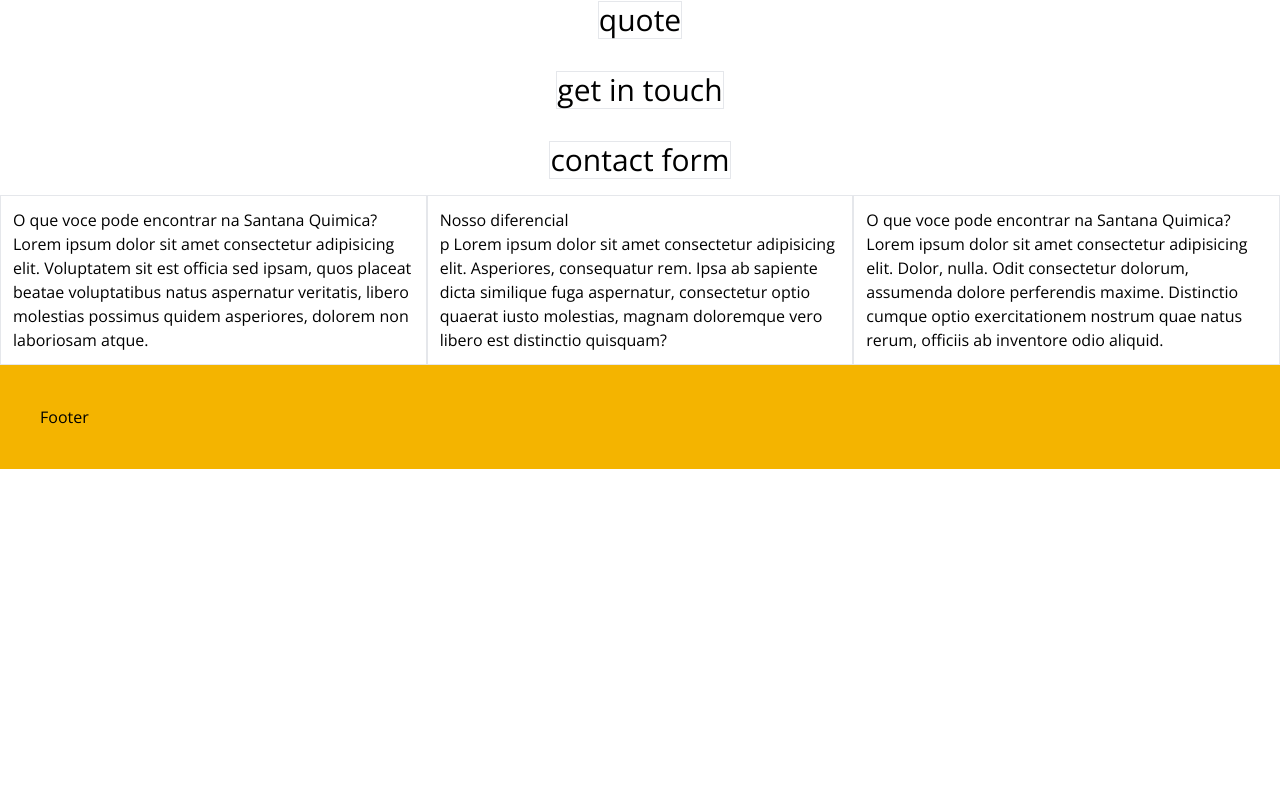
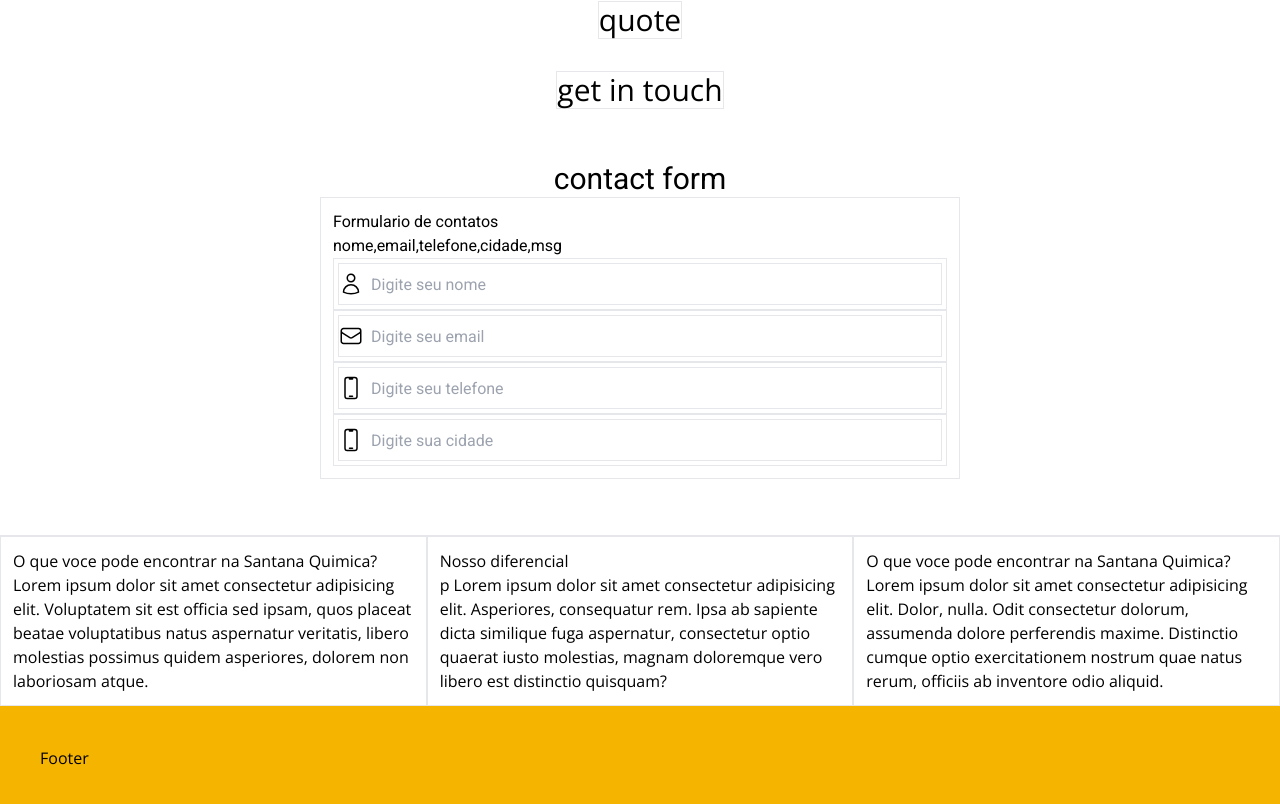
Before and after one commit to jcsj89/front-santana, a Next.js app: page / in a window 1280 px wide. Shown: the part 2137-2941 px from the top of the page. Before the commit the page ends 2606 px from the top, so only its background shows below. Built offline with nearby package versions, Linux system fonts and the light colour scheme; a web font is replaced by a local one.

Commit message:
15.04.24

```diff
--- a/src/app/(public)/page.tsx
+++ b/src/app/(public)/page.tsx
@@ -1,5 +1,6 @@
 import Button from "@/components/UI/Button";
 import LinkPage from "@/components/UI/LinkPage";
+import ContactForm from "@/components/form/ContactForm";
 import ImageCard from "@/components/site/home/ImageCard";
 import { raleway, roboto, truculenta, zilla_Slab } from "@/utils/fonts";
 import Image from "next/image";
@@ -145,8 +146,13 @@ export default function Home() {
       <div className="flex border my-4 justify-center items-center">
         <h1 className="text-3xl">get in touch</h1>
       </div>
-      <div className="flex border my-4 justify-center items-center">
+
+      {/* section contact */}
+      <div
+        className={`flex flex-col justify-center items-center border-b w-full py-9 pb-14 ${roboto.className}`}
+      >
         <h1 className="text-3xl">contact form</h1>
+        <ContactForm />
       </div>
 
       <div className="flex ">
--- /dev/null
+++ b/src/components/form/ContactForm.tsx
@@ -0,0 +1,74 @@
+"use client";
+import { IconMail, IconMobile, IconUser } from "@/icons";
+import InputComponent from "./InputComponent";
+
+const ContactForm = () => {
+  function onChange() {}
+
+  const styleInputs = {
+    className: "border p-1 w-full",
+    containerStyle: "flex border justify-center items-center w-full",
+    iconStyle: "mr-1",
+    inputStyle: "ml-1 h-10 w-full",
+  };
+
+  return (
+    <div className="flex flex-col p-3 border w-1/2">
+      <h1>Formulario de contatos</h1>
+      <h2>nome,email,telefone,cidade,msg</h2>
+
+      <div>
+        <InputComponent
+          name="nome"
+          placeholder="Digite seu nome"
+          value=""
+          onChange={onChange}
+          type="text"
+          className={styleInputs.className}
+          containerStyle={styleInputs.containerStyle}
+          iconStyle={styleInputs.iconStyle}
+          inputStyle={styleInputs.inputStyle}
+          icon={IconUser("w-6 h-6")}
+        />
+        <InputComponent
+          name="email"
+          placeholder="Digite seu email"
+          value=""
+          onChange={onChange}
+          type="text"
+          className={styleInputs.className}
+          containerStyle={styleInputs.containerStyle}
+          iconStyle={styleInputs.iconStyle}
+          inputStyle={styleInputs.inputStyle}
+          icon={IconMail("w-6 h-6")}
+        />
+        <InputComponent
+          name="telefone"
+          placeholder="Digite seu telefone"
+          value=""
+          onChange={onChange}
+          type="text"
+          className={styleInputs.className}
+          containerStyle={styleInputs.containerStyle}
+          iconStyle={styleInputs.iconStyle}
+          inputStyle={styleInputs.inputStyle}
+          icon={IconMobile("w-6 h-6")}
+        />
+        <InputComponent
+          name="cidade"
+          placeholder="Digite sua cidade"
+          value=""
+          onChange={onChange}
+          type="text"
+          className={styleInputs.className}
+          containerStyle={styleInputs.containerStyle}
+          iconStyle={styleInputs.iconStyle}
+          inputStyle={styleInputs.inputStyle}
+          icon={IconMobile("w-6 h-6")}
+        />
+      </div>
+    </div>
+  );
+};
+
+export default ContactForm;
--- a/src/components/UI/InputComponent.tsx
+++ b/src/components/form/InputComponent.tsx
@@ -1,36 +1,41 @@
+"use client";
+import { IconMoon } from "@/icons";
 import * as React from "react";
 
 interface InputComponentProps {
-  className: string;
-  containerStyle: string;
-  errors: string;
-  icon: string;
-  inputStyle: string;
+  className?: string;
+  containerStyle?: string;
+  errors?: string;
+  icon?: React.ReactElement;
+  inputStyle?: string;
+  iconStyle?: string;
   name: string;
   placeholder: string;
-  required: string;
+  required?: string;
   type: string;
   value: string;
-  disabled: boolean;
-  readOnly: boolean;
+  disabled?: boolean;
+  readOnly?: boolean;
   onChange: () => void;
 }
 
 const InputComponent = (props: InputComponentProps) => {
   const [showPassword, setShowPassword] = React.useState(false);
+
+  const inputRef = React.useRef(null);
+
   const handleTogglePassword = () => {
     setShowPassword(!showPassword);
   };
-  const inputRef = React.useRef(null);
 
   const handleClick = () => {
-    if (inputRef && inputRef.current) inputRef.current.focus();
+    // if (inputRef && inputRef.current) inputRef.current.focus();
   };
 
   return (
     <div className={props.className}>
       <div onClick={handleClick} className={props.containerStyle}>
-        {props.icon && <Icon dataTestId={`icon-${name}`} type={icon} />}
+        <div className={props.iconStyle}>{props.icon && props.icon}</div>
         <input
           ref={inputRef}
           aria-label={props.name}
@@ -41,19 +46,20 @@ const InputComponent = (props: InputComponentProps) => {
           onChange={props.onChange}
           placeholder={props.placeholder}
           value={props.value}
-          style={props.inputStyle}
+          className={props.inputStyle}
           disabled={props.disabled || false}
           readOnly={props.readOnly || false}
         />
         {props.type === "password" && (
           <div className="input_icon" onClick={handleTogglePassword}>
-            {showPassword ? <AiOutlineEye /> : <AiOutlineEyeInvisible />}
+            {showPassword ? IconMoon("w-6 h-6") : "i"}
           </div>
         )}
       </div>
-      {errors && !value && required && (
-        <Errors data-testid="errors">Required!</Errors>
-      )}
+      {props.errors &&
+        !props.value &&
+        props.required &&
+        '<Errors data-testid="errors">Required!</Errors>'}
     </div>
   );
 };
```
